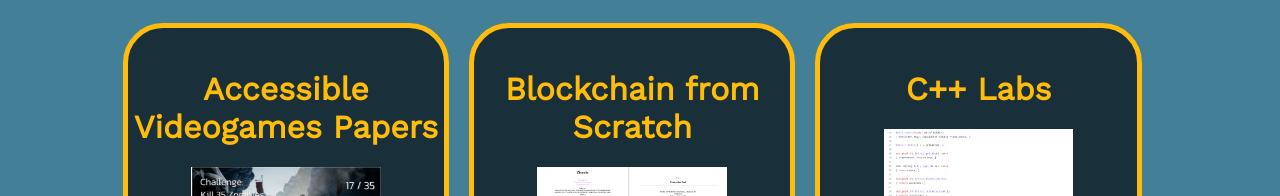
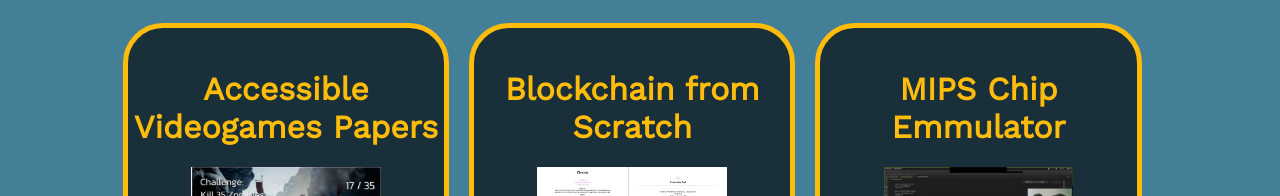
Before and after one commit to zivsb/personal-site-old, a React (Create React App) app: page / in a window 1280 px wide. Shown: the part 748-944 px from the top of the page. Built offline with nearby package versions, Linux system fonts and the light colour scheme.

Commit message:
updated for recent projects

```diff
--- a/src/components/productList/productList.jsx
+++ b/src/components/productList/productList.jsx
@@ -20,11 +20,11 @@ const ProductList = () => {
 
         },
         {
-            name: "C++ Labs",
-            description: "A collection of some of the more complex Labs I've coded in C++ for coursework. Beyond comfortabillity in C++, these demonstrate problem solving skills and general theoritical CS knowledge I've gained through my classes. For privacy reasons, I can\'t post my solutions publicly but I can still post the publicly available prompts.",
-            link: "https://ucsb-ccs-computing.github.io/F21-1A/",
-            img: "CppLab.png",
-            viewMessage: "View Prompts"
+            name: "MIPS Chip Emmulator",
+            description: "I created an emmulator simmlar to SPIM in C++ that emmulates and runs commands in MIPS Assembly.",
+            link: "https://github.com/zivsb/MIPS_emmulator",
+            img: "MIPSEmm.png",
+            viewMessage: "View Github Repo"
 
         },
         {
```
Also changed, not shown: src/components/productList/img/MIPSEmm.png (added), 1 other file (tests, documents, lock files or other folders).
